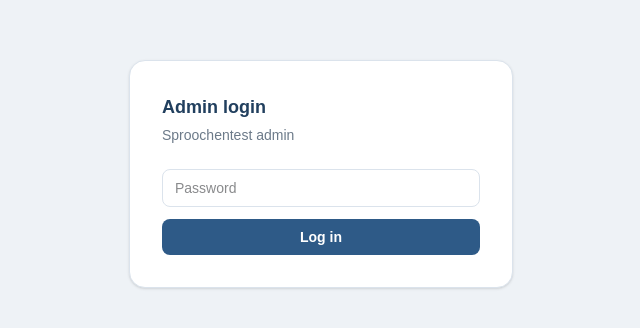
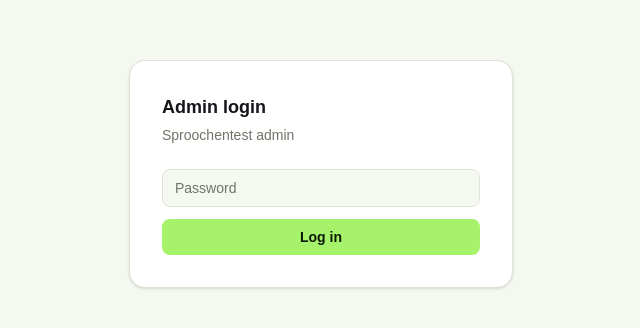
Before and after one commit to alicepoliakova/11.11, a Next.js app in the folder 11.11/: page /admin/login in a window 1280 px wide. Shown: the part 226-554 px from the top of the page, without its empty margins (319-959 px from the left). Built offline with nearby package versions, Linux system fonts and the light colour scheme.

Commit message:
feat: retheme admin topics list and login with Charcoal Lime tokens

```diff
--- a/11.11/app/admin/ConfirmSubmitButton.tsx
+++ b/11.11/app/admin/ConfirmSubmitButton.tsx
@@ -13,7 +13,7 @@ export function ConfirmSubmitButton({
       onClick={(e) => {
         if (!confirm(confirmMessage)) e.preventDefault();
       }}
-      className="rounded-lg px-3 py-1.5 text-sm font-semibold text-red-600 hover:bg-red-50"
+      className="rounded-lg px-3 py-1.5 text-sm font-semibold text-[var(--danger)] hover:bg-[var(--danger)]/10"
     >
       {label}
     </button>
--- a/11.11/app/admin/NewTopicForm.tsx
+++ b/11.11/app/admin/NewTopicForm.tsx
@@ -9,27 +9,27 @@ export function NewTopicForm() {
   return (
     <form
       action={formAction}
-      className="mb-6 flex flex-wrap items-end gap-3 rounded-xl border border-[#dbe3ec] bg-white p-4"
+      className="mb-6 flex flex-wrap items-end gap-3 rounded-xl border border-[var(--line)] bg-[var(--surface)] p-4"
     >
       <div className="flex-1">
-        <label className="mb-1 block text-xs font-semibold uppercase text-[#6c7a89]">
+        <label className="mb-1 block text-xs font-semibold uppercase text-[var(--ink-muted)]">
           New topic name
         </label>
         <input
           name="name"
           required
           placeholder="e.g. Wunnen"
-          className="w-full rounded-lg border border-[#dbe3ec] px-3 py-2 text-sm outline-none focus:border-[#2E5A87]"
+          className="w-full rounded-lg border border-[var(--line)] bg-[var(--bg)] px-3 py-2 text-sm outline-none placeholder:text-[var(--ink-muted)] focus:border-[var(--accent-text)]"
         />
       </div>
       <button
         type="submit"
         disabled={pending}
-        className="rounded-lg bg-[#2E5A87] px-4 py-2 text-sm font-semibold text-white disabled:opacity-60"
+        className="rounded-lg bg-[var(--accent-fill)] px-4 py-2 text-sm font-semibold text-[var(--accent-ink)] disabled:opacity-60"
       >
         {pending ? "Adding…" : "Add topic"}
       </button>
-      {state.error && <p className="w-full text-sm text-red-600">{state.error}</p>}
+      {state.error && <p className="w-full text-sm text-[var(--danger)]">{state.error}</p>}
     </form>
   );
 }
--- a/11.11/app/admin/login/page.tsx
+++ b/11.11/app/admin/login/page.tsx
@@ -7,25 +7,25 @@ export default function LoginPage() {
   const [state, formAction, pending] = useActionState(login, {});
 
   return (
-    <div className="flex flex-1 items-center justify-center bg-[#eef2f6] p-6">
+    <div className="flex flex-1 items-center justify-center bg-[var(--bg)] p-6">
       <form
         action={formAction}
-        className="w-full max-w-sm rounded-2xl border border-[#dbe3ec] bg-white p-8 shadow-sm"
+        className="w-full max-w-sm rounded-2xl border border-[var(--line)] bg-[var(--surface)] p-8 shadow-sm"
       >
-        <h1 className="mb-1 text-lg font-bold text-[#213f5e]">Admin login</h1>
-        <p className="mb-6 text-sm text-[#6c7a89]">Sproochentest admin</p>
+        <h1 className="mb-1 text-lg font-bold text-[var(--ink)]">Admin login</h1>
+        <p className="mb-6 text-sm text-[var(--ink-muted)]">Sproochentest admin</p>
         <input
           type="password"
           name="password"
           placeholder="Password"
           required
-          className="mb-3 w-full rounded-lg border border-[#dbe3ec] px-3 py-2 text-sm outline-none focus:border-[#2E5A87]"
+          className="mb-3 w-full rounded-lg border border-[var(--line)] bg-[var(--bg)] px-3 py-2 text-sm outline-none placeholder:text-[var(--ink-muted)] focus:border-[var(--accent-text)]"
         />
-        {state.error && <p className="mb-3 text-sm text-red-600">{state.error}</p>}
+        {state.error && <p className="mb-3 text-sm text-[var(--danger)]">{state.error}</p>}
         <button
           type="submit"
           disabled={pending}
-          className="w-full rounded-lg bg-[#2E5A87] px-3 py-2 text-sm font-semibold text-white disabled:opacity-60"
+          className="w-full rounded-lg bg-[var(--accent-fill)] px-3 py-2 text-sm font-semibold text-[var(--accent-ink)] disabled:opacity-60"
         >
           {pending ? "Checking…" : "Log in"}
         </button>
--- a/11.11/app/admin/page.tsx
+++ b/11.11/app/admin/page.tsx
@@ -9,11 +9,11 @@ export default async function AdminPage() {
   const topics = await getTopicsWithCounts();
 
   return (
-    <div className="mx-auto flex max-w-2xl flex-1 flex-col p-6">
+    <div className="mx-auto flex max-w-2xl flex-1 flex-col bg-[var(--bg)] p-6">
       <div className="mb-6 flex items-center justify-between">
-        <h1 className="text-xl font-bold text-[#213f5e]">Admin · Topics</h1>
+        <h1 className="text-xl font-bold text-[var(--ink)]">Admin · Topics</h1>
         <form action={logout}>
-          <button type="submit" className="text-sm font-semibold text-[#6c7a89] underline">
+          <button type="submit" className="text-sm font-semibold text-[var(--ink-muted)] underline">
             Log out
           </button>
         </form>
@@ -25,14 +25,14 @@ export default async function AdminPage() {
         {topics.map((topic) => (
           <div
             key={topic.id}
-            className="flex items-center justify-between rounded-xl border border-[#dbe3ec] bg-white px-4 py-3"
+            className="flex items-center justify-between rounded-xl border border-[var(--line)] bg-[var(--surface)] px-4 py-3"
           >
             <div>
-              <div className="font-semibold text-[#213f5e]">{topic.name}</div>
-              <div className="text-xs text-[#6c7a89]">{topic.cardCount} cards</div>
+              <div className="font-semibold text-[var(--ink)]">{topic.name}</div>
+              <div className="text-xs text-[var(--ink-muted)]">{topic.cardCount} cards</div>
             </div>
             <div className="flex items-center gap-3">
-              <Link href={`/admin/${topic.id}`} className="text-sm font-semibold text-[#2E5A87] underline">
+              <Link href={`/admin/${topic.id}`} className="text-sm font-semibold text-[var(--accent-text)] underline">
                 Manage cards
               </Link>
               <form action={deleteTopic.bind(null, topic.id)}>
@@ -45,7 +45,7 @@ export default async function AdminPage() {
           </div>
         ))}
         {topics.length === 0 && (
-          <p className="text-sm text-[#6c7a89]">No topics yet — add one above.</p>
+          <p className="text-sm text-[var(--ink-muted)]">No topics yet — add one above.</p>
         )}
       </div>
     </div>
```
